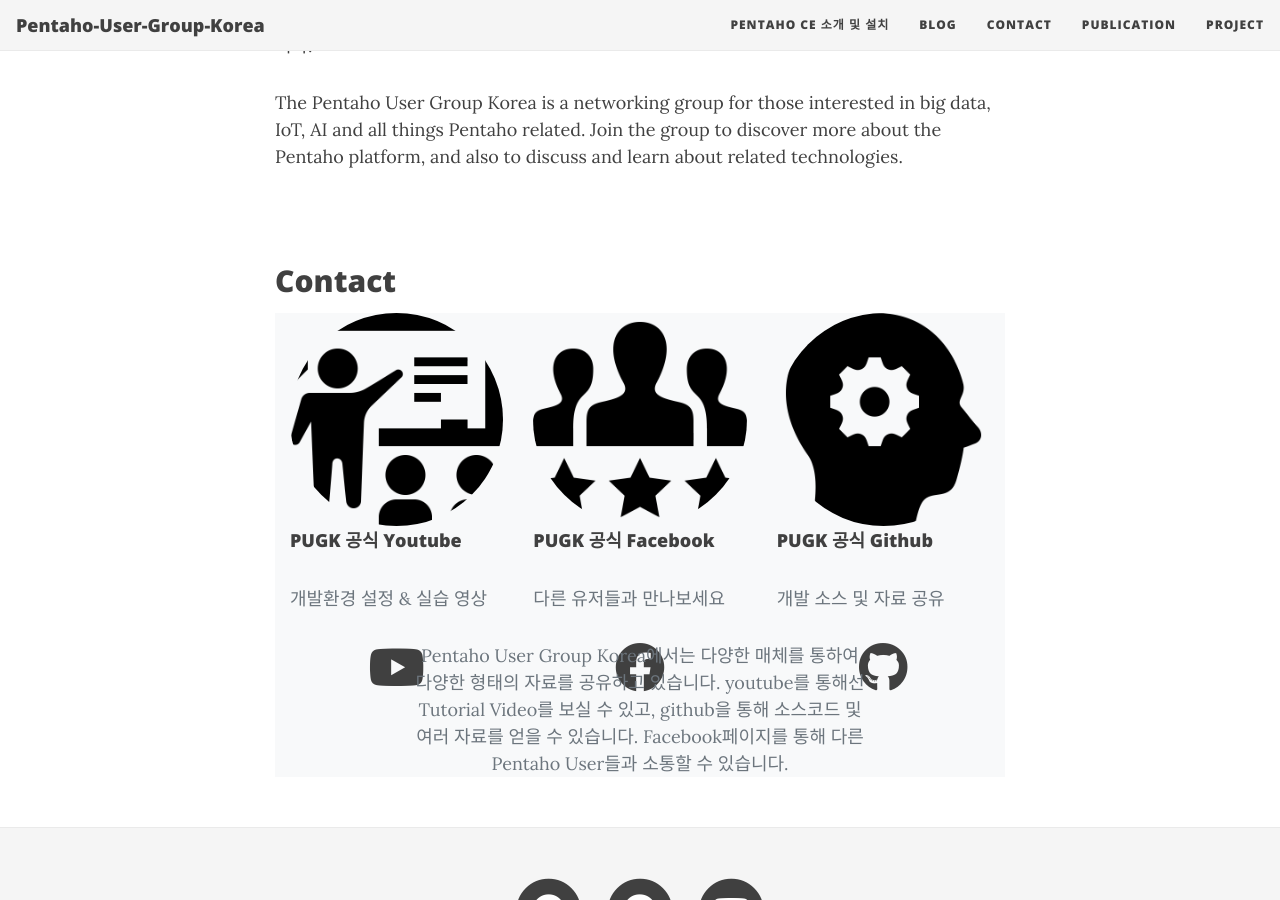
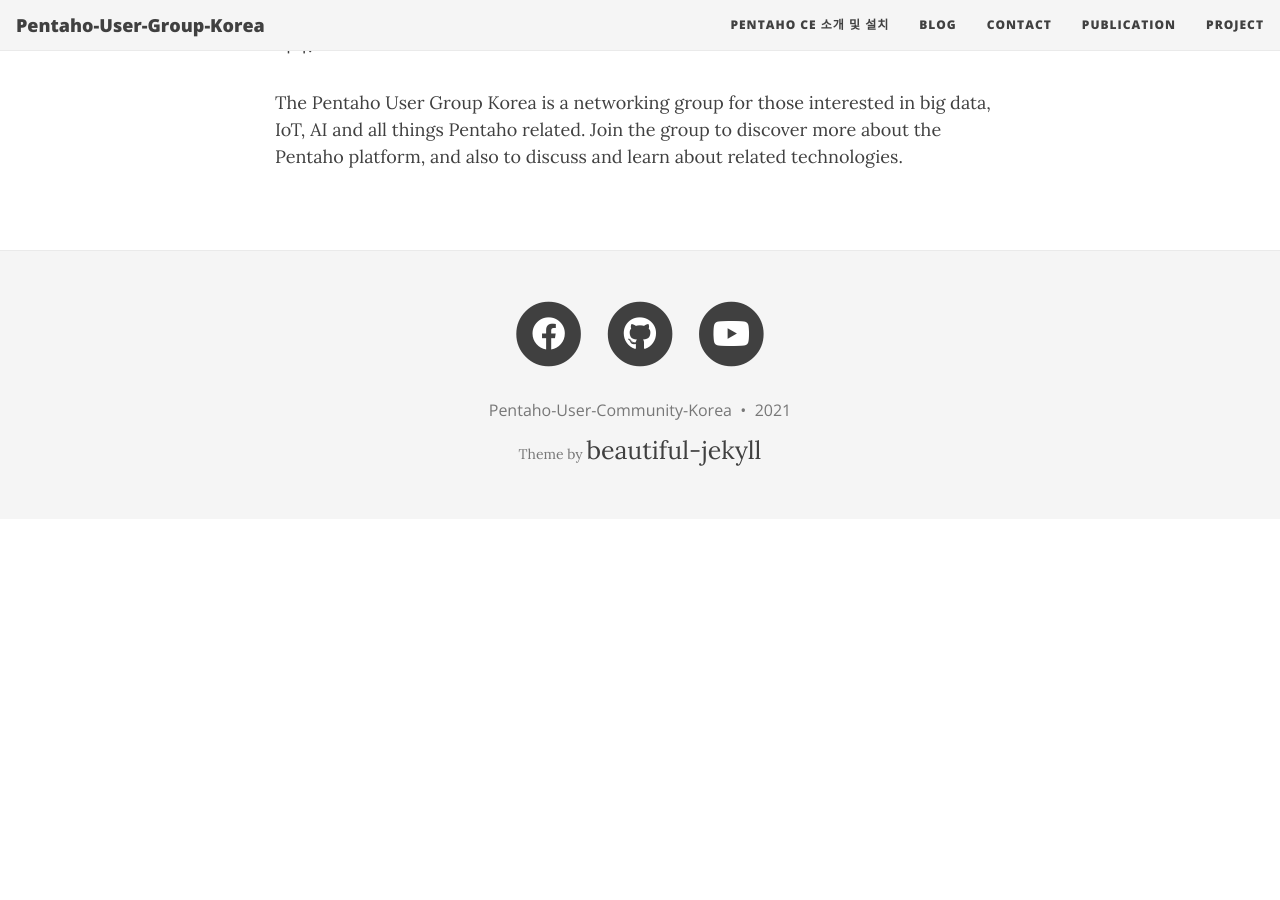
Before and after one commit to Pentaho-User-Group-Korea/Pentaho-User-Group-Korea.github.io, a Jekyll site: the page built from index.md, in a window 1280 px wide and 900 px high, scrolled down 803 px. Built offline with Jekyll 4.4.1, drawn with Linux system fonts in a browser that asks for light colours; nearby versions of some CDN libraries; after the commit the page ends 1322 px from its top, so only the background shows below that.

Commit message:
Update index.md

```diff
--- a/index.md
+++ b/index.md
@@ -13,38 +13,3 @@ Pentaho 한국 사용자 커뮤니티는 빅 데이터, IoT, 인공지능과 Pen
 
 The Pentaho User Group Korea is a networking group for those interested in big data, IoT, AI and all things Pentaho related.
 Join the group to discover more about the Pentaho platform, and also to discuss and learn about related technologies.
-
-<br/>
-
-## Contact
-
-<!-- Team -->
-<section class="bg-light page-section" id="linkpages">
-<div class="container">
-  <div class="row">
-  {% for linkpage in site.data.contact.linkpages.linkpage %}
-	<div class="col-sm-4">
-	  <div class="team-member">
-		<img class="mx-auto rounded-circle" src="{{ linkpage.image }}" alt="">
-		<h4>{{ linkpage.name }}</h4>
-		<p class="text-muted">{{ linkpage.role }}</p>
-		<ul class="list-inline social-buttons">
-		{% for network in linkpage.social %}
-			<a href="{{ network.url }}">
-			  <i class="{{ network.icon }}"></i>
-			</a>
-		{% endfor %}
-		</ul>
-	  </div>
-	</div>
-  {% endfor %}
-  </div>
-  <div class="row"></div>
-  <div class="row">
-	<div class="col-lg-8 mx-auto text-center">
-	  <div class="large text-muted">{{ site.data.contact.linkpages.subtext }}</div>
-	</div>
-  </div>
-</div>
-</section>
-<!-- End Team -->
```
